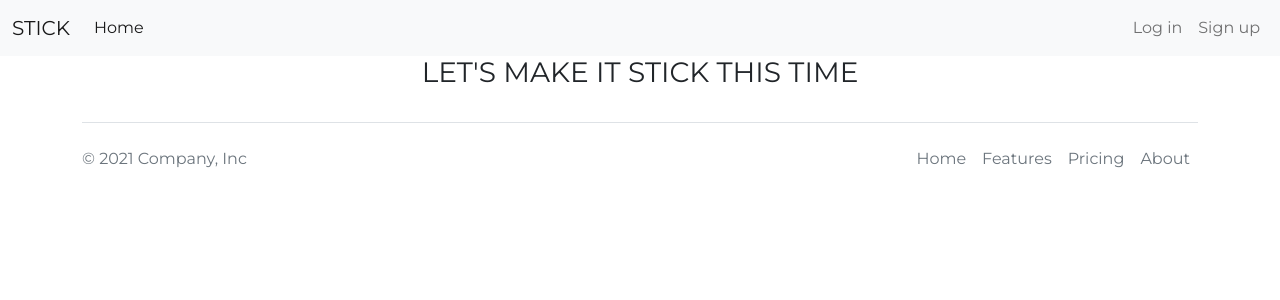
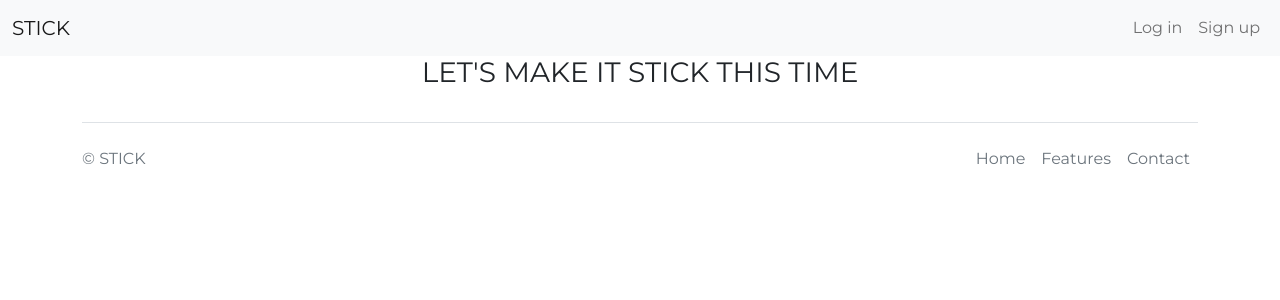
Before and after one commit to chansya/Capstone_project, a Flask app: page / in a window 1280 px wide. Shown: the top 300 px of the page. Run offline with Flask 2, Linux system fonts and the light colour scheme.

Commit message:
Fix navbar, add footer and icons

```diff
--- a/templates/base.html
+++ b/templates/base.html
@@ -7,10 +7,10 @@
     <title>
         {% block title %}{% endblock %}
     </title>
-    <!-- CSS only -->
-    <!-- <link rel="stylesheet" href="https://cdn.jsdelivr.net/npm/notyf@3/notyf.min.css"> -->
 
+    <!-- Bootstrap & Icon -->
     <link href="https://cdn.jsdelivr.net/npm/bootstrap@5.2.0-beta1/dist/css/bootstrap.min.css" rel="stylesheet" integrity="sha384-0evHe/X+R7YkIZDRvuzKMRqM+OrBnVFBL6DOitfPri4tjfHxaWutUpFmBp4vmVor" crossorigin="anonymous">
+    <link rel="stylesheet" href="https://cdn.jsdelivr.net/npm/bootstrap-icons@1.8.3/font/bootstrap-icons.css">
     <!-- Google font -->
     <link rel="preconnect" href="https://fonts.googleapis.com">
     <link rel="preconnect" href="https://fonts.gstatic.com" crossorigin>
@@ -26,20 +26,19 @@
 <body>
     <!-- nav before log in -->
     {% if not session.get("user_email") %}
-    <nav class="navbar navbar-expand-lg navbar-light bg-light">
+    <nav class="navbar navbar-expand-sm navbar-light bg-light">
         <div class="container-fluid">
-            <a href="#" class="navbar-brand">STICK</a>
+            <a class="navbar-brand" href="/">STICK</a>
             <button type="button" class="navbar-toggler" data-bs-toggle="collapse" data-bs-target="#navbarCollapse">
                 <span class="navbar-toggler-icon"></span>
             </button>
             <div class="collapse navbar-collapse" id="navbarCollapse">
                 <div class="navbar-nav">
-                    <a href="/" class="nav-item nav-link active">Home</a>
+                    <!-- <a href="/" class="nav-item nav-link active">Home</a> -->
                 </div>
                 <div class="navbar-nav ms-auto">
                     <a href="/login" class="nav-item nav-link">Log in</a>
                     <a href="/signup" class="nav-item nav-link">Sign up</a>
-
                 </div>
             </div>
         </div>
@@ -47,22 +46,22 @@
 
     {% else %}
     <!-- nav after log in -->
-    <nav class="navbar navbar-expand-lg bg-light">
+    <nav class="navbar navbar-expand-md bg-light">
         <div class="container-fluid">
-          <a class="navbar-brand" href="/progress">STICK</a>
+          <a class="navbar-brand" href="/progress"><i class="bi bi-stickies"></i> STICK</a>
           <button class="navbar-toggler" type="button" data-bs-toggle="collapse" data-bs-target="#navbarSupportedContent" aria-controls="navbarSupportedContent" aria-expanded="false" aria-label="Toggle navigation">
             <span class="navbar-toggler-icon"></span>
           </button>
           <div class="collapse navbar-collapse" id="navbarSupportedContent">
-            <ul class="navbar-nav me-auto mb-2 mb-lg-0 offset-7">
+            <ul class="navbar-nav ms-auto">
               <!-- Modal form for new habit -->
               <li class="nav-item">
                 <!-- Button triggers the modal -->
-                  <button type="button" class="btn btn-secondary" data-bs-toggle="modal" data-bs-target="#add_habit">
-                    Add habit
+                  <button type="button" class="btn btn-light" data-bs-toggle="modal" data-bs-target="#add_habit">
+                    <i class="bi bi-plus-square"></i> New Habit
                   </button>
 
-                  <!-- Modal -->
+                  <!-- Habit Modal -->
                 <div class="modal fade" id="add_habit" tabindex="-1"  aria-labelledby="Log your habit" aria-hidden="true" role="dialog">
                   <div class="modal-dialog">
                     <div class="modal-content">
@@ -111,8 +110,8 @@
               <!-- Modal form for record-->
               <li class="nav-item">
                 <!-- Button triggers the modal -->
-                <button class="btn btn-secondary" data-bs-toggle="modal" data-bs-target="#rec_modal">Log habit</button>
-                <!-- Modal -->
+                <button class="btn btn-light" data-bs-toggle="modal" data-bs-target="#rec_modal"><i class="bi bi-pencil"></i> Log</button>
+                <!-- Record Modal -->
                 <div class="modal fade" id="rec_modal" tabindex="-1"  aria-labelledby="Log your habit" aria-hidden="true" role="dialog">
                   <div class="modal-dialog">
                     <div class="modal-content">
@@ -163,11 +162,11 @@
                   {{ user.name}}'s profile
                 </a>
                 <ul class="dropdown-menu" aria-labelledby="navbarDropdown">
-                  <li><a class="dropdown-item" href="/habits">My Habits</a></li>
-                  <li><a class="dropdown-item" href="#exampleModal" data-bs-toggle="modal" data-bs-target="#exampleModal">My badges</a></li>
+                  <li><a class="dropdown-item" href="/habits"><i class="bi bi-card-list"></i> My Habits</a></li>
+                  <li><a class="dropdown-item" href="#exampleModal" data-bs-toggle="modal" data-bs-target="#exampleModal"><i class="bi bi-trophy"></i> My badges</a></li>
 
                   <li><hr class="dropdown-divider"></li>
-                  <li><a class="dropdown-item" href="/logout">Log Out</a></li>
+                  <li><a class="dropdown-item" href="/logout"><i class="bi bi-box-arrow-right"></i> Log Out</a></li>
                 </ul>
               </li>
             </ul>
@@ -227,7 +226,7 @@
     {% if not session.get("user_email") %}
     <div class="container">
       <footer class="d-flex flex-wrap justify-content-between align-items-center py-3 my-4 border-top">
-        <p class="col-md-4 mb-0 text-muted">© 2021 Company, Inc</p>
+        <p class="col-md-4 mb-0 text-muted">© STICK</p>
 
         <a href="/" class="col-md-4 d-flex align-items-center justify-content-center mb-3 mb-md-0 me-md-auto link-dark text-decoration-none">
           <svg class="bi me-2" width="40" height="32"><use xlink:href="#bootstrap"></use></svg>
@@ -236,9 +235,7 @@
         <ul class="nav col-md-4 justify-content-end">
           <li class="nav-item"><a href="#" class="nav-link px-2 text-muted">Home</a></li>
           <li class="nav-item"><a href="#" class="nav-link px-2 text-muted">Features</a></li>
-          <li class="nav-item"><a href="#" class="nav-link px-2 text-muted">Pricing</a></li>
-
-          <li class="nav-item"><a href="#" class="nav-link px-2 text-muted">About</a></li>
+          <li class="nav-item"><a href="#" class="nav-link px-2 text-muted">Contact</a></li>
         </ul>
       </footer>
     </div>
@@ -254,7 +251,6 @@
         <ul class="nav col-md-4 justify-content-end">
           <li class="nav-item"><a href="#" class="nav-link px-2 text-muted">Home</a></li>
           <li class="nav-item"><a href="#" class="nav-link px-2 text-muted">Features</a></li>
-          <li class="nav-item"><a href="#" class="nav-link px-2 text-muted">About</a></li>
           <li class="nav-item"><a href="#" class="nav-link px-2 text-muted">Contact</a></li>
         </ul>
       </footer>
```
Also changed, not shown: static/css/style.css (line endings or trailing spaces).
